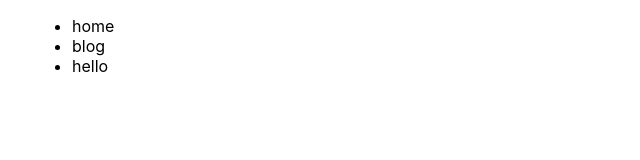
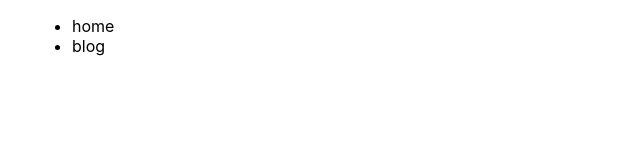
Before and after one commit to puppypepper/puppy-pepper-pub, a Next.js app in the folder app/frontend/p6-front/: page / in a window 1280 px wide. Shown: the top 160 px of the page, without its empty margins (0-640 px from the left). Built offline with nearby package versions, Linux system fonts and the light colour scheme.

Commit message:
update layout

```diff
--- a/app/frontend/p6-front/components/Layout.tsx
+++ b/app/frontend/p6-front/components/Layout.tsx
@@ -19,7 +19,6 @@ const Layout = ({ children, title, description }: Props) => {
         <ul>
           <li><Link href="/">home</Link></li>
           <li><Link href="/blog">blog</Link></li>
-          <li><Link href="/api/hello">hello</Link></li>
         </ul>
       </nav>
       <main>{ children }</main>
```
